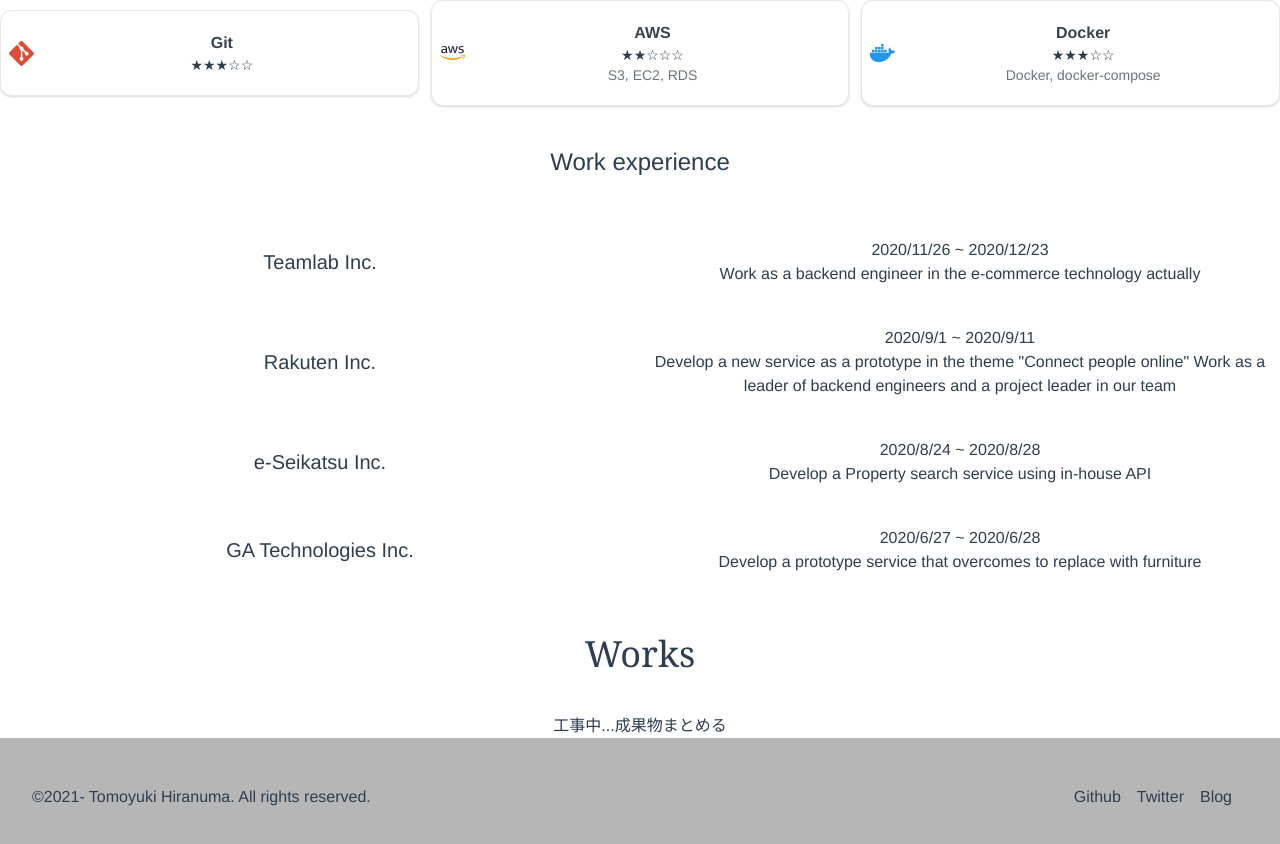
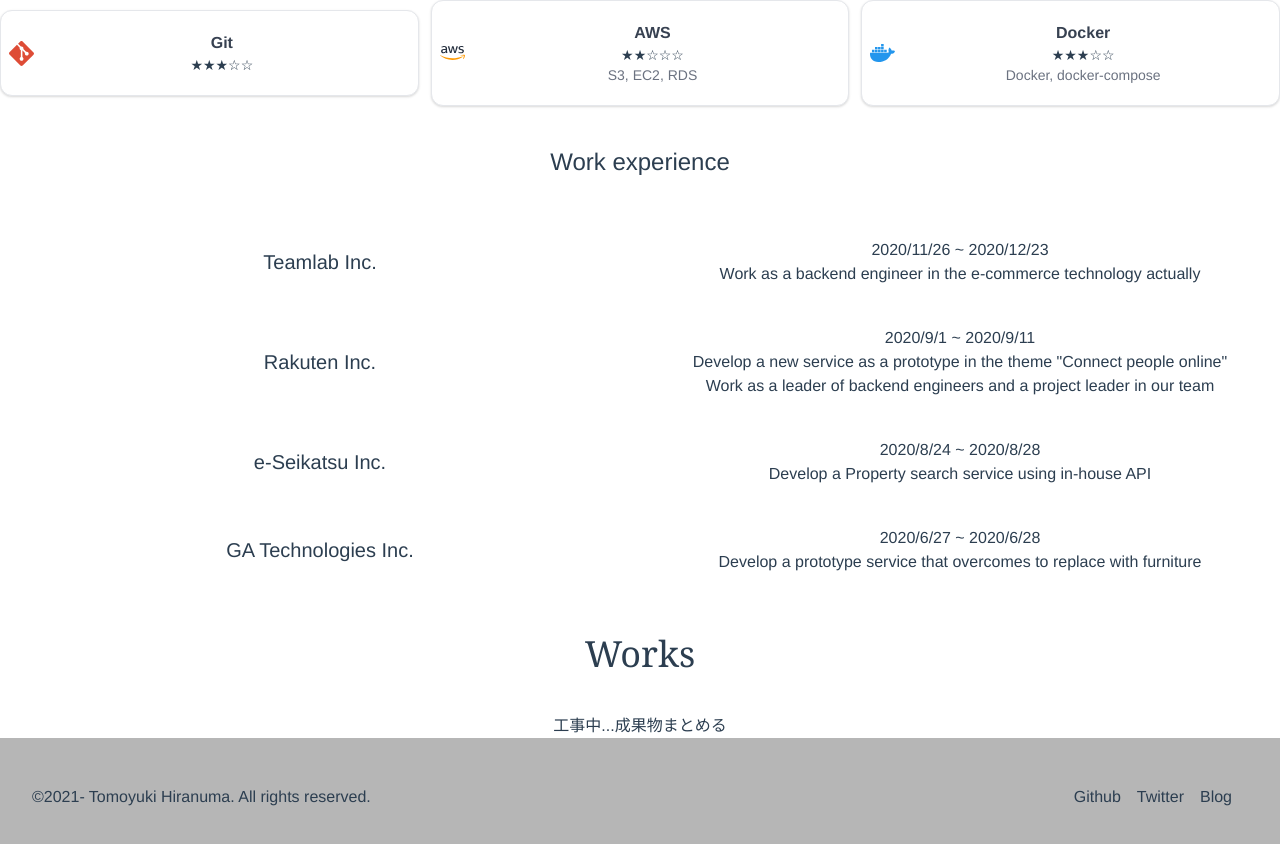
Before and after one commit to tomoyuki-hiranuma/portfolio, a Vue app: page / in a window 1280 px wide. Shown: the part 1445-2289 px from the top of the page. Built offline with nearby package versions, Linux system fonts and the light colour scheme.

Commit message:
fix: props intern column"

```diff
--- a/src/atoms/InternColumn.vue
+++ b/src/atoms/InternColumn.vue
@@ -2,8 +2,10 @@
   <div class="py-5 flex container mx-auto">
     <div class="flex-1 my-auto text-xl font-medium">{{ company }}</div>
     <div class="flex-1">
-      <p>{{ start_date }} ~ {{ end_date }}</p>
-      <p>{{ comment }}</p>
+      <p>{{ startDate }} ~ {{ endDate }}</p>
+      <p v-for="comment in comments" v-bind:key="comment.index">
+        {{ comment }}
+      </p>
     </div>
   </div>
 </template>
@@ -15,14 +17,14 @@
     company: {
       type: String,
     },
-    start_date: {
+    startDate: {
       type: String, // Dateとかのほうがよさそう
     },
-    end_date: {
+    endDate: {
       type: String,
     },
-    comment: {
-      type: String,
+    comments: {
+      type: Array,
     },
   },
 };
--- a/src/components/Skills.vue
+++ b/src/components/Skills.vue
@@ -19,9 +19,9 @@
     <div v-for="intern in interns" v-bind:key="intern.company">
       <InternColumn
         :company="intern.company"
-        :start_date="intern.start_date"
-        :end_date="intern.end_date"
-        :comment="intern.comment"
+        :startDate="intern.startDate"
+        :endDate="intern.endDate"
+        :comments="intern.comments"
       />
     </div>
   </div>
@@ -95,30 +95,34 @@
       interns: [
         {
           company: 'Teamlab Inc.',
-          start_date: '2020/11/26',
-          end_date: '2020/12/23',
-          comment:
+          startDate: '2020/11/26',
+          endDate: '2020/12/23',
+          comments: [
             'Work as a backend engineer in the e-commerce technology actually',
+          ],
         },
         {
           company: 'Rakuten Inc.',
-          start_date: '2020/9/1',
-          end_date: '2020/9/11',
-          comment:
-            'Develop a new service as a prototype in the theme "Connect people online" Work as a leader of backend engineers and a project leader in our team',
+          startDate: '2020/9/1',
+          endDate: '2020/9/11',
+          comments: [
+            'Develop a new service as a prototype in the theme "Connect people online"',
+            'Work as a leader of backend engineers and a project leader in our team',
+          ],
         },
         {
           company: 'e-Seikatsu Inc.',
-          start_date: '2020/8/24',
-          end_date: '2020/8/28',
-          comment: 'Develop a Property search service using in-house API',
+          startDate: '2020/8/24',
+          endDate: '2020/8/28',
+          comments: ['Develop a Property search service using in-house API'],
         },
         {
           company: 'GA Technologies Inc.',
-          start_date: '2020/6/27',
-          end_date: '2020/6/28',
-          comment:
+          startDate: '2020/6/27',
+          endDate: '2020/6/28',
+          comments: [
             'Develop a prototype service that overcomes to replace with furniture',
+          ],
         },
       ],
     };
```
